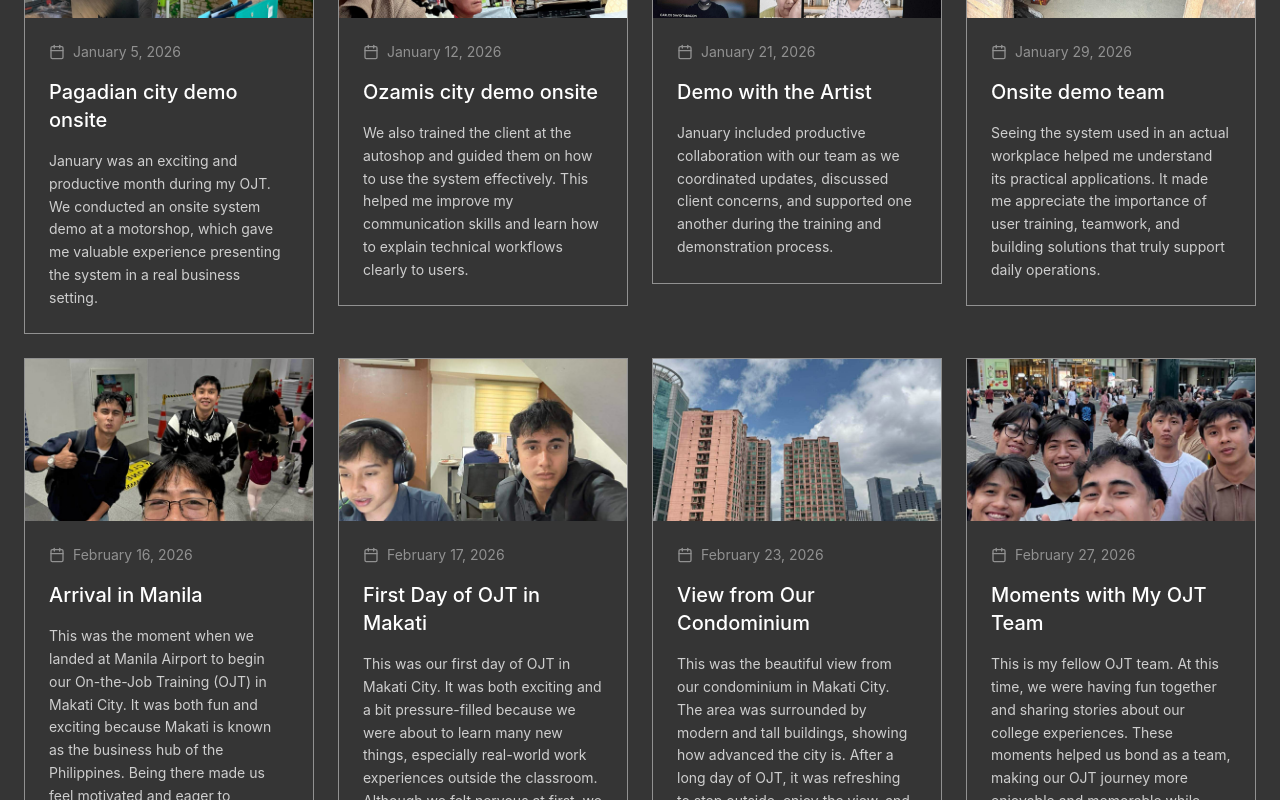
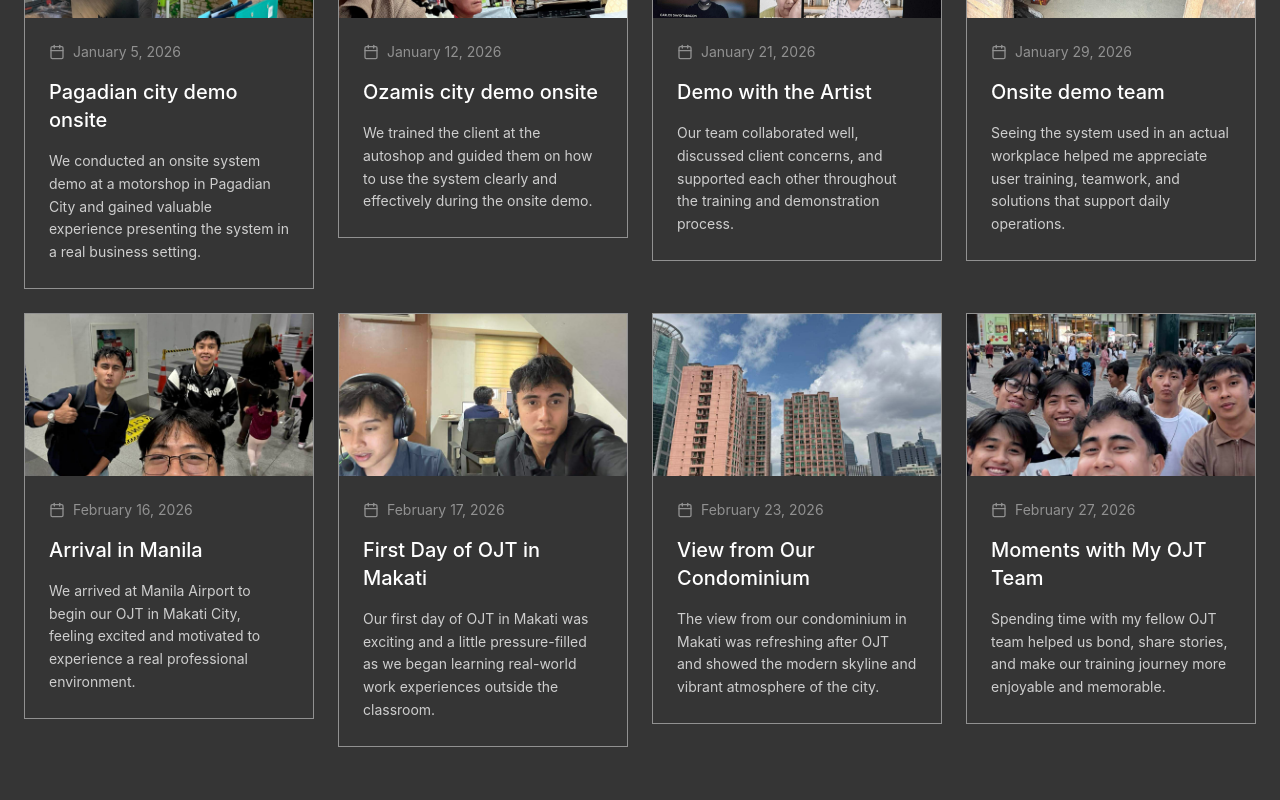
Before and after one commit to brdgt0128/TanuanMyOJTBlog, a React (Vite) app: page / in a window 1280 px wide. Shown: the part 4280-5080 px from the top of the page. Built offline with nearby package versions, Linux system fonts and the light colour scheme.

Commit message:
Shorten blog descriptions for better card alignment

```diff
--- a/src/app/components/BlogEntries.tsx
+++ b/src/app/components/BlogEntries.tsx
@@ -47,56 +47,56 @@ export function BlogEntries() {
       date: 'January 5, 2026',
       title: 'Pagadian city demo onsite',
       description:
-        'January was an exciting and productive month during my OJT. We conducted an onsite system demo at a motorshop, which gave me valuable experience presenting the system in a real business setting.',
+        'We conducted an onsite system demo at a motorshop in Pagadian City and gained valuable experience presenting the system in a real business setting.',
     },
     {
       image: januaryImg2,
       date: 'January 12, 2026',
       title: 'Ozamis city demo onsite',
       description:
-        'We also trained the client at the autoshop and guided them on how to use the system effectively. This helped me improve my communication skills and learn how to explain technical workflows clearly to users.',
+        'We trained the client at the autoshop and guided them on how to use the system clearly and effectively during the onsite demo.',
     },
     {
       image: januaryImg3,
       date: 'January 21, 2026',
       title: 'Demo with the Artist',
       description:
-        'January included productive collaboration with our team as we coordinated updates, discussed client concerns, and supported one another during the training and demonstration process.',
+        'Our team collaborated well, discussed client concerns, and supported each other throughout the training and demonstration process.',
     },
     {
       image: januaryImg4,
       date: 'January 29, 2026',
       title: 'Onsite demo team',
       description:
-        'Seeing the system used in an actual workplace helped me understand its practical applications. It made me appreciate the importance of user training, teamwork, and building solutions that truly support daily operations.',
+        'Seeing the system used in an actual workplace helped me appreciate user training, teamwork, and solutions that support daily operations.',
     },
     {
       image: februaryImg1,
       date: 'February 16, 2026',
       title: 'Arrival in Manila',
       description:
-        'This was the moment when we landed at Manila Airport to begin our On-the-Job Training (OJT) in Makati City. It was both fun and exciting because Makati is known as the business hub of the Philippines. Being there made us feel motivated and eager to experience what it is like to work in a professional environment.',
+        'We arrived at Manila Airport to begin our OJT in Makati City, feeling excited and motivated to experience a real professional environment.',
     },
     {
       image: februaryImg2,
       date: 'February 17, 2026',
       title: 'First Day of OJT in Makati',
       description:
-        'This was our first day of OJT in Makati City. It was both exciting and a bit pressure-filled because we were about to learn many new things, especially real-world work experiences outside the classroom. Although we felt nervous at first, we were also excited to gain knowledge and develop new skills that will help us in our future careers.',
+        'Our first day of OJT in Makati was exciting and a little pressure-filled as we began learning real-world work experiences outside the classroom.',
     },
     {
       image: februaryImg3,
       date: 'February 23, 2026',
       title: 'View from Our Condominium',
       description:
-        'This was the beautiful view from our condominium in Makati City. The area was surrounded by modern and tall buildings, showing how advanced the city is. After a long day of OJT, it was refreshing to step outside, enjoy the view, and get some fresh air while appreciating the vibrant atmosphere of the city.',
+        'The view from our condominium in Makati was refreshing after OJT and showed the modern skyline and vibrant atmosphere of the city.',
     },
     {
       image: februaryImg4,
       date: 'February 27, 2026',
       title: 'Moments with My OJT Team',
       description:
-        'This is my fellow OJT team. At this time, we were having fun together and sharing stories about our college experiences. These moments helped us bond as a team, making our OJT journey more enjoyable and memorable while supporting each other throughout the training.',
+        'Spending time with my fellow OJT team helped us bond, share stories, and make our training journey more enjoyable and memorable.',
     },
   ];
 
```
